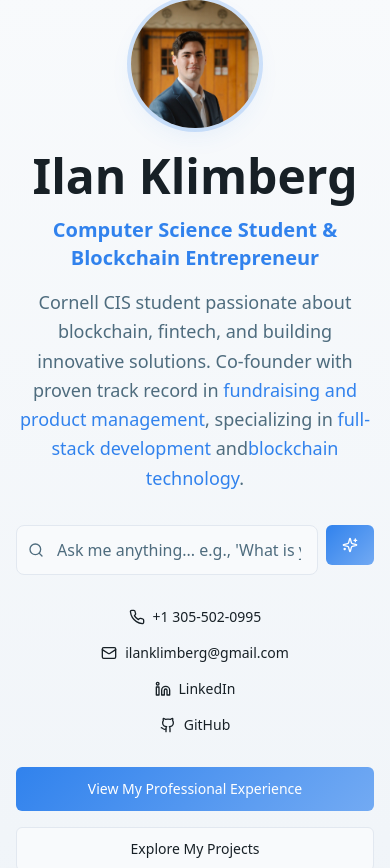
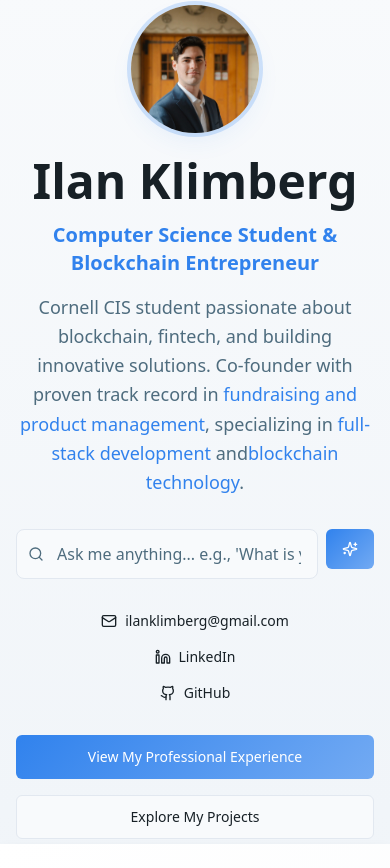
Before and after one commit to Ilanklim/ilan-klimberg-resume-site, a React (Vite) app: page / in a window 390 px wide. Shown: the top 868 px of the page. Built offline with nearby package versions, Linux system fonts and the light colour scheme.

Commit message:
got rid of my phone number

```diff
--- a/src/components/hero-section.tsx
+++ b/src/components/hero-section.tsx
@@ -37,10 +37,10 @@ export function HeroSection() {
 
           {/* Contact Links */}
           <div className="flex flex-col sm:flex-row items-center justify-center gap-4 mb-8 text-sm">
-            <a href="tel:+13055020995" className="flex items-center gap-2 text-foreground hover:text-primary transition-colors">
+            {/* <a href="tel:+13055020995" className="flex items-center gap-2 text-foreground hover:text-primary transition-colors">
               <Phone className="h-4 w-4" />
               <span>+1 305-502-0995</span>
-            </a>
+            </a> */}
             <a href="mailto:ilanklimberg@gmail.com" className="flex items-center gap-2 text-foreground hover:text-primary transition-colors">
               <Mail className="h-4 w-4" />
               <span>ilanklimberg@gmail.com</span>
```
